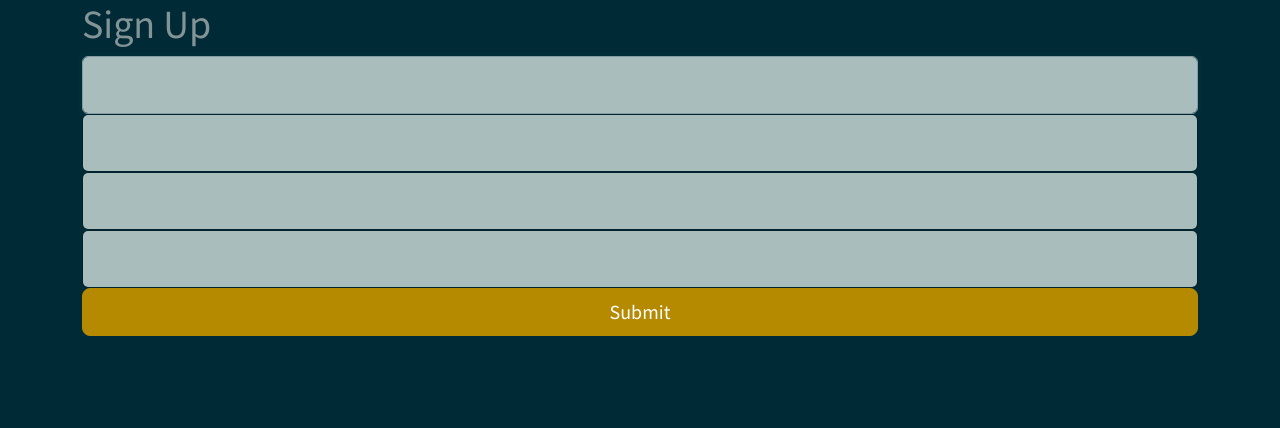
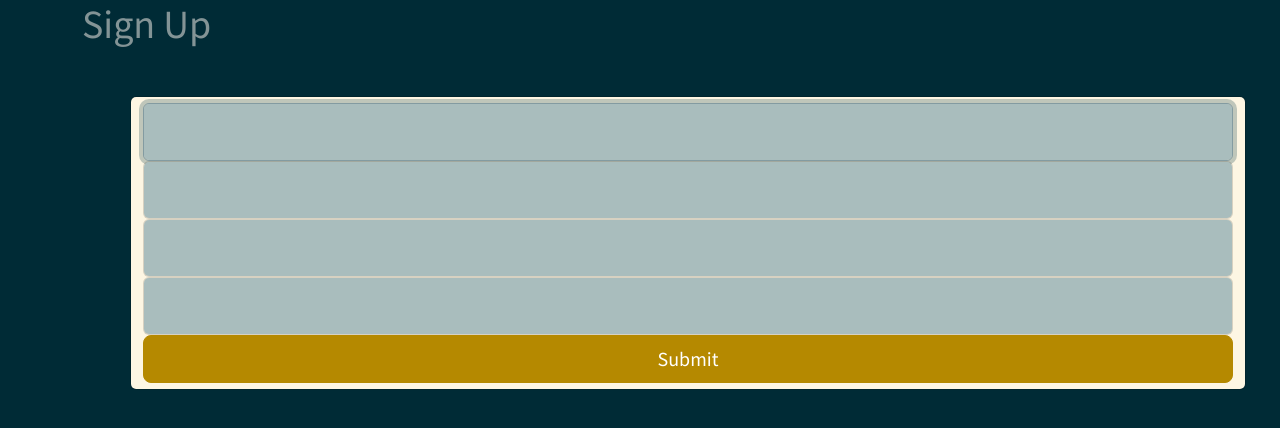
Before and after one commit to V3rita2/capstone, a Django app: page /signup/ in a window 1280 px wide. Shown: the part 56-484 px from the top of the page. Run offline with Django 3.2, Linux system fonts and the light colour scheme; some libraries are stand-ins or nearby versions.

Commit message:
alters signup page

```diff
--- a/capstone/melodic/templates/registration/signup.html
+++ b/capstone/melodic/templates/registration/signup.html
@@ -4,7 +4,7 @@
 
     <h1 class="title">Sign Up</h1>
     <main class="form-signin">
-        <form method="post" action="{% url 'signup' %}">
+        <form class="form-control m-5 bg-light" method="post" action="{% url 'signup' %}">
             {% csrf_token %}
 
             <div class='form-floating'>
```
